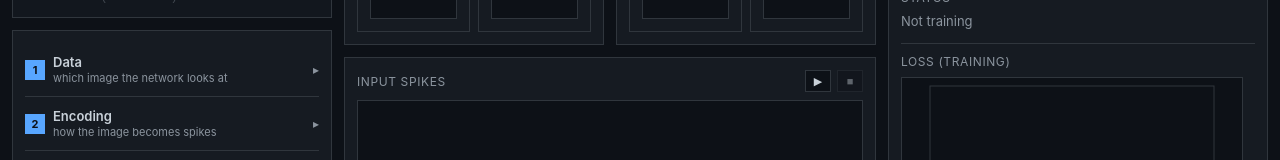
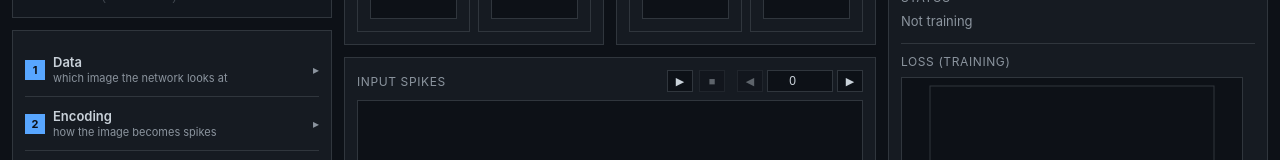
Before and after one commit to Capsize-Games/spikeforge-dashboard, a React (Vite) app: page / in a window 1280 px wide. Shown: the part 188-348 px from the top of the page. Built offline with nearby package versions, Linux system fonts and the light colour scheme; no server answers.

Commit message:
Move the sample stepper into the Input spikes header
The sample index control (prev / numeric / next) leaves the Data section
and now sits at the right of the Input spikes header, after the play and
stop buttons, as a reusable SampleIndex component.

```diff
--- a/src/App.tsx
+++ b/src/App.tsx
@@ -282,9 +282,11 @@ export default function App() {
           rasters={state.rasters}
           inference={state.inference}
           spikeStep={state.spikeStep}
+          sampleIndex={config.sample_index}
           playing={state.running}
           onPlay={playPreview}
           onStop={stopPreview}
+          onSelectSample={(index) => selectSample({ sample_index: index })}
         />
 
           <TrainingPanel
--- a/src/components/Controls.tsx
+++ b/src/components/Controls.tsx
@@ -1,9 +1,8 @@
-import { useEffect, useRef, useState } from "react";
+import { useState } from "react";
 
 import { HELP, TRAIN_HELP } from "../helpText";
 import type { DatasetInfo, EncodeConfig, TrainConfig } from "../types";
 import { CheckField, SelectField, SliderField } from "./Fields";
-import { HelpTip } from "./HelpTip";
 import { Section } from "./Stepper";
 import { TrainControls } from "./TrainControls";
 
@@ -46,31 +45,6 @@ export function Controls(props: Props) {
   const toggle = (id: string) =>
     setOpen((o) => ({ ...o, [id]: !o[id] }));
 
-  const [indexText, setIndexText] = useState(String(config.sample_index));
-  const debounce = useRef<number | null>(null);
-
-  useEffect(() => {
-    setIndexText(String(config.sample_index));
-  }, [config.sample_index]);
-
-  useEffect(
-    () => () => {
-      if (debounce.current !== null) window.clearTimeout(debounce.current);
-    },
-    [],
-  );
-
-  /** Debounce typed indices so each keystroke doesn't rebuild the engine. */
-  const onIndexInput = (value: string) => {
-    setIndexText(value);
-    const parsed = Number(value);
-    if (!Number.isFinite(parsed)) return;
-    if (debounce.current !== null) window.clearTimeout(debounce.current);
-    debounce.current = window.setTimeout(() => {
-      onSelectSample({ sample_index: Math.max(0, Math.round(parsed)) });
-    }, 350);
-  };
-
   return (
     <div className="panel controls">
       <Section
@@ -94,43 +68,6 @@ export function Controls(props: Props) {
           }
           onChange={(v) => onSelectSample({ dataset: v, sample_index: 0 })}
         />
-
-        <div className="field">
-          <span className="field-label">
-            <span>Sample index</span>
-            <HelpTip text={HELP.sample_index} />
-          </span>
-          <div className="sample-row">
-            <button
-              className="step-btn"
-              onClick={() =>
-                onSelectSample({
-                  sample_index: Math.max(0, config.sample_index - 1),
-                })
-              }
-              disabled={config.sample_index <= 0}
-              aria-label="Previous sample"
-            >
-              ◀
-            </button>
-            <input
-              className="text-input"
-              type="number"
-              min={0}
-              value={indexText}
-              onChange={(e) => onIndexInput(e.target.value)}
-            />
-            <button
-              className="step-btn"
-              onClick={() =>
-                onSelectSample({ sample_index: config.sample_index + 1 })
-              }
-              aria-label="Next sample"
-            >
-              ▶
-            </button>
-          </div>
-        </div>
 
         <SliderField label="subset" value={config.subset} min={1} max={50} step={1} help={HELP.subset} onChange={(v) => set({ subset: v })} />
         <SliderField label="batch_size" value={config.batch_size} min={8} max={512} step={8} help={HELP.batch_size} onChange={(v) => set({ batch_size: v })} />
--- /dev/null
+++ b/src/components/SampleIndex.tsx
@@ -0,0 +1,66 @@
+import { useEffect, useRef, useState } from "react";
+
+interface Props {
+  value: number;
+  onChange: (index: number) => void;
+}
+
+/** Compact sample stepper: prev / numeric / next. */
+export function SampleIndex({ value, onChange }: Props) {
+  const [text, setText] = useState(String(value));
+  const debounce = useRef<number | null>(null);
+
+  useEffect(() => {
+    setText(String(value));
+  }, [value]);
+
+  useEffect(
+    () => () => {
+      if (debounce.current !== null) window.clearTimeout(debounce.current);
+    },
+    [],
+  );
+
+  /** Debounce typed indices so each keystroke doesn't rebuild the engine. */
+  const onInput = (raw: string) => {
+    setText(raw);
+    const parsed = Number(raw);
+    if (!Number.isFinite(parsed)) return;
+    if (debounce.current !== null) window.clearTimeout(debounce.current);
+    debounce.current = window.setTimeout(() => {
+      onChange(Math.max(0, Math.round(parsed)));
+    }, 350);
+  };
+
+  return (
+    <span className="sample-index">
+      <button
+        type="button"
+        className="icon-btn"
+        onClick={() => onChange(Math.max(0, value - 1))}
+        disabled={value <= 0}
+        aria-label="Previous sample"
+        title="Previous sample"
+      >
+        ◀
+      </button>
+      <input
+        className="text-input index-input"
+        type="number"
+        min={0}
+        value={text}
+        onChange={(e) => onInput(e.target.value)}
+        aria-label="Sample index"
+      />
+      <button
+        type="button"
+        className="icon-btn"
+        onClick={() => onChange(value + 1)}
+        aria-label="Next sample"
+        title="Next sample"
+      >
+        ▶
+      </button>
+    </span>
+  );
+}
--- a/src/components/ViewerPanels.tsx
+++ b/src/components/ViewerPanels.tsx
@@ -1,6 +1,7 @@
 import type { InferencePayload, RasterPayload, RasterSource } from "../types";
 import { HeatmapCanvas } from "./HeatmapCanvas";
 import { RasterCanvas } from "./RasterCanvas";
+import { SampleIndex } from "./SampleIndex";
 
 interface Props {
   sample: number[][] | null;
@@ -10,9 +11,11 @@ interface Props {
   rasters: Record<RasterSource, RasterPayload | null>;
   inference: InferencePayload | null;
   spikeStep: number | null;
+  sampleIndex: number;
   playing: boolean;
   onPlay: () => void;
   onStop: () => void;
+  onSelectSample: (index: number) => void;
 }
 
 /** Predicted vs true badge shown while a model has scored the sample. */
@@ -40,9 +43,11 @@ export function ViewerPanels({
   rasters,
   inference,
   spikeStep,
+  sampleIndex,
   playing,
   onPlay,
   onStop,
+  onSelectSample,
 }: Props) {
   return (
     <div className="col-viz">
@@ -121,6 +126,7 @@ export function ViewerPanels({
             >
               ■
             </button>
+            <SampleIndex value={sampleIndex} onChange={onSelectSample} />
           </>
         }
       />
--- a/src/styles.css
+++ b/src/styles.css
@@ -954,3 +954,18 @@ canvas.heatmap-fluid {
   opacity: 0.4;
   cursor: not-allowed;
 }
+
+.sample-index {
+  display: inline-flex;
+  align-items: center;
+  gap: 4px;
+  margin-left: 6px;
+}
+
+.index-input {
+  flex: 0 0 auto;
+  width: 66px;
+  height: 22px;
+  padding: 0 6px;
+  text-align: center;
+}
```
